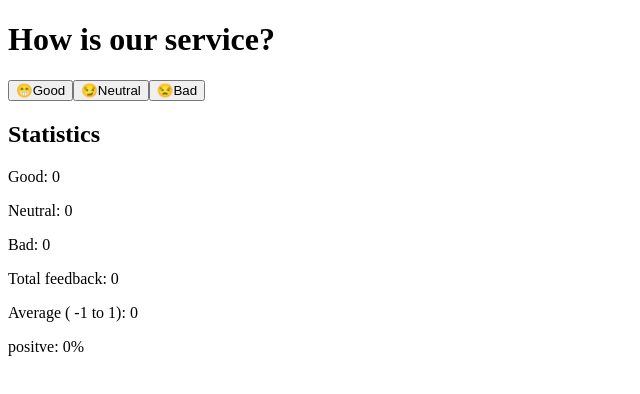
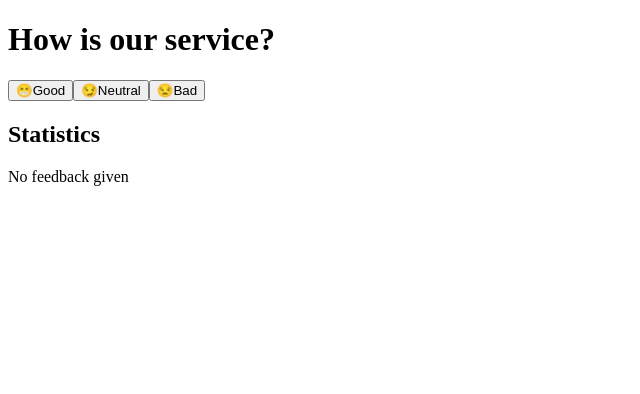
Before and after one commit to bereketmuluken804/fullstackopen-exercises, a React (Vite) app in the folder part1/unicafe/: page / in a window 1280 px wide. Shown: the top 394 px of the page, without its empty margins (0-640 px from the left). Built offline with nearby package versions, Linux system fonts and the light colour scheme.

Commit message:
Complete exercises 1.9

```diff
--- a/part1/unicafe/src/App.jsx
+++ b/part1/unicafe/src/App.jsx
@@ -4,6 +4,12 @@ const Stat = ({ good, neutral, bad }) => {
 	const rawAvg = (good - bad) / total;
 	const avg = Math.round(rawAvg * 100) / 100;
 	const pos = Math.round((good / total) * 100) / 100;
+	if (total === 0)
+		return (
+			<div>
+				<h2>Statistics</h2> No feedback given
+			</div>
+		);
 	return (
 		<div id="stat">
 			<h2>Statistics</h2>
@@ -32,7 +38,7 @@ const App = () => {
 				</button>
 				<button onClick={() => setBad(bad + 1)}>😒Bad </button>
 			</div>
-      <Stat good={ good } neutral={ neutral } bad={ bad } />
+			<Stat good={good} neutral={neutral} bad={bad} />
 		</>
 	);
 };
```
